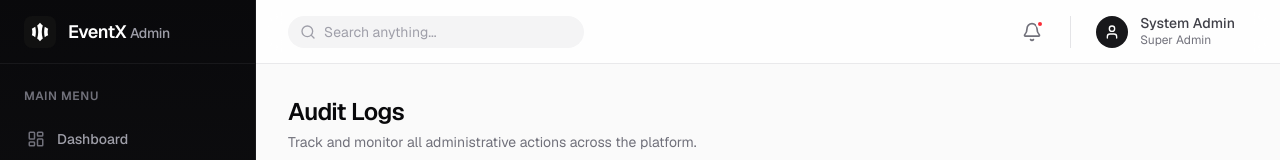
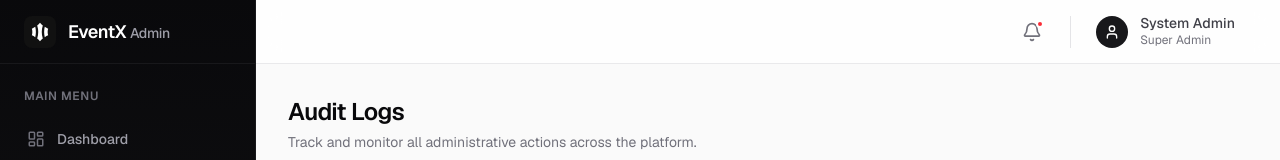
Before and after one commit to DimalJay/eventx-admin, a Next.js app: page /logs in a window 1280 px wide. Shown: the top 160 px of the page. Built offline with nearby package versions, Linux system fonts and the light colour scheme.

Commit message:
remove unused search bar

```diff
--- a/components/admin/AdminHeader.tsx
+++ b/components/admin/AdminHeader.tsx
@@ -1,7 +1,7 @@
 "use client";
 
 import React from "react";
-import { Bell, Search, Menu, User } from "lucide-react";
+import { Bell, Menu, User } from "lucide-react";
 
 
 export function AdminHeader({
@@ -18,15 +18,6 @@ export function AdminHeader({
         >
           <Menu size={20} />
         </button>
-
-        <div className="hidden md:flex items-center bg-zinc-100 rounded-full px-3 py-1.5 focus-within:ring-2 focus-within:ring-zinc-950/10 transition-all">
-          <Search size={16} className="text-zinc-400" />
-          <input
-            type="text"
-            placeholder="Search anything..."
-            className="bg-transparent border-none outline-none text-sm px-2 w-64 text-zinc-700 placeholder-zinc-400"
-          />
-        </div>
       </div>
 
       <div className="flex items-center gap-3 md:gap-5">
--- a/components/admin/AdminSidebar.tsx
+++ b/components/admin/AdminSidebar.tsx
@@ -71,7 +71,7 @@ export function AdminSidebar({
             Main Menu
           </div>
           {MENU_ITEMS.map((item) => {
-            const isActive = pathname === item.path || (pathname.startsWith(item.path) && item.path !== "/");
+            const isActive = pathname === item.path || (pathname?.startsWith(item.path) && item.path !== "/");
             const Icon = item.icon;
             return (
               <Link
```
